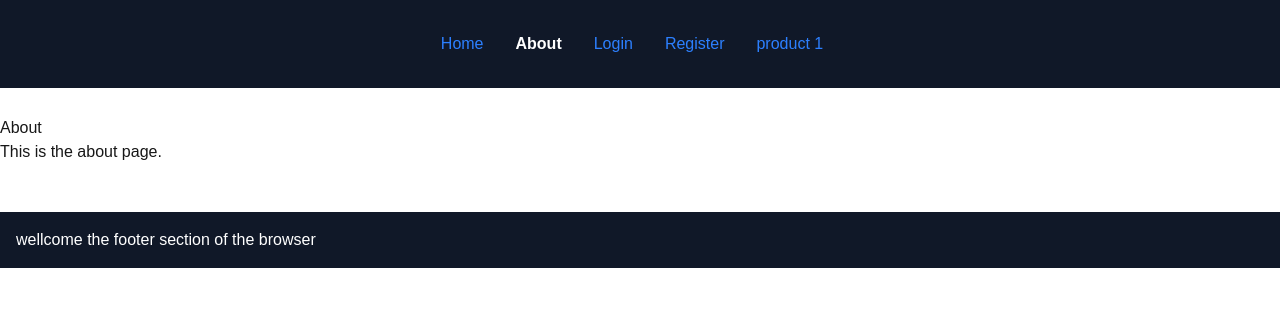
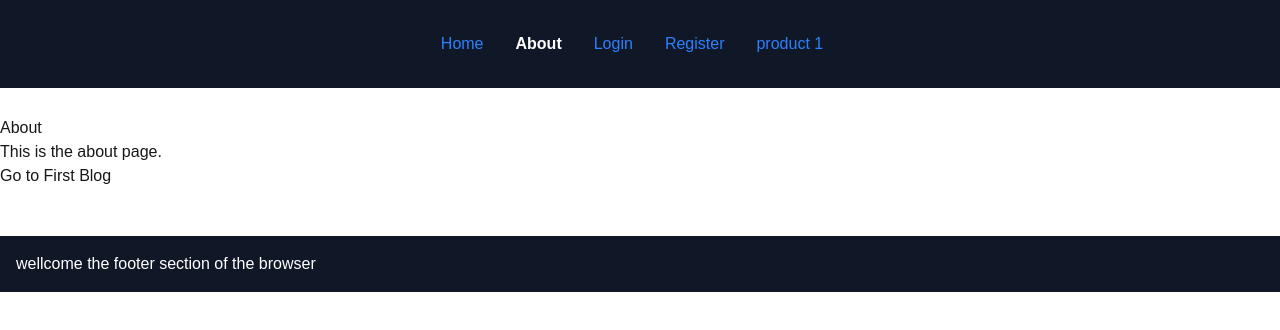
Before and after one commit to MogesBekele/nextjs, a Next.js app: page /about in a window 1280 px wide. Shown: the top 330 px of the page. Built offline with nearby package versions, Linux system fonts and the light colour scheme.

Commit message:
use router to navigate the page by clicking in the button

```diff
--- a/src/app/about/page.tsx
+++ b/src/app/about/page.tsx
@@ -1,9 +1,13 @@
+"use client"
+import { useRouter } from "next/navigation";
 export default function About() {
+  const router = useRouter()
   console.log("About page loaded")
   return (
     <div>
       <h1>About</h1>
       <p>This is the about page.</p>
+      <button onClick={() => router.push("/blog/first-blog")}>Go to First Blog</button>
     </div>
   );
 }
--- a/src/app/components/navigation.tsx
+++ b/src/app/components/navigation.tsx
@@ -9,7 +9,7 @@ export default function Navigation(){
     <Link className={pathname === "/about"? "font-bold mr-4": "text-blue-500 mr-4"} href="/about">About</Link>
     <Link className={pathname === "/login"? "font-bold mr-4": "text-blue-500 mr-4"} href="/login">Login</Link>
     <Link className={pathname === "/register"? "font-bold mr-4": "text-blue-500 mr-4"} href="/register">Register</Link>
-    <Link className={pathname === "/products/1"? "font-bold mr-4": "text-blue-500 mr-4"} href="/products/1">product 1</Link>
+    <Link className={pathname.startsWith("/products/1")? "font-bold mr-4": "text-blue-500 mr-4"} href="/products/1">product 1</Link>
 
   </nav>
   )
```
